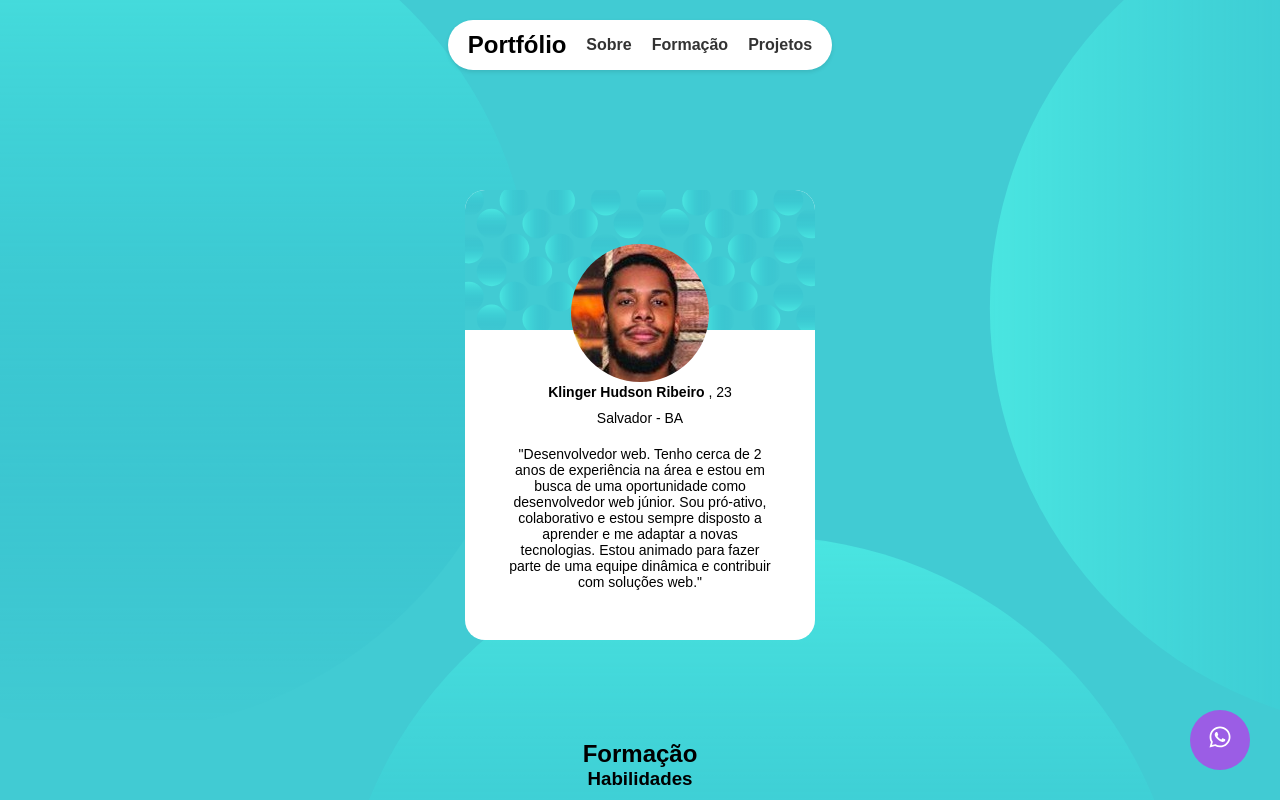
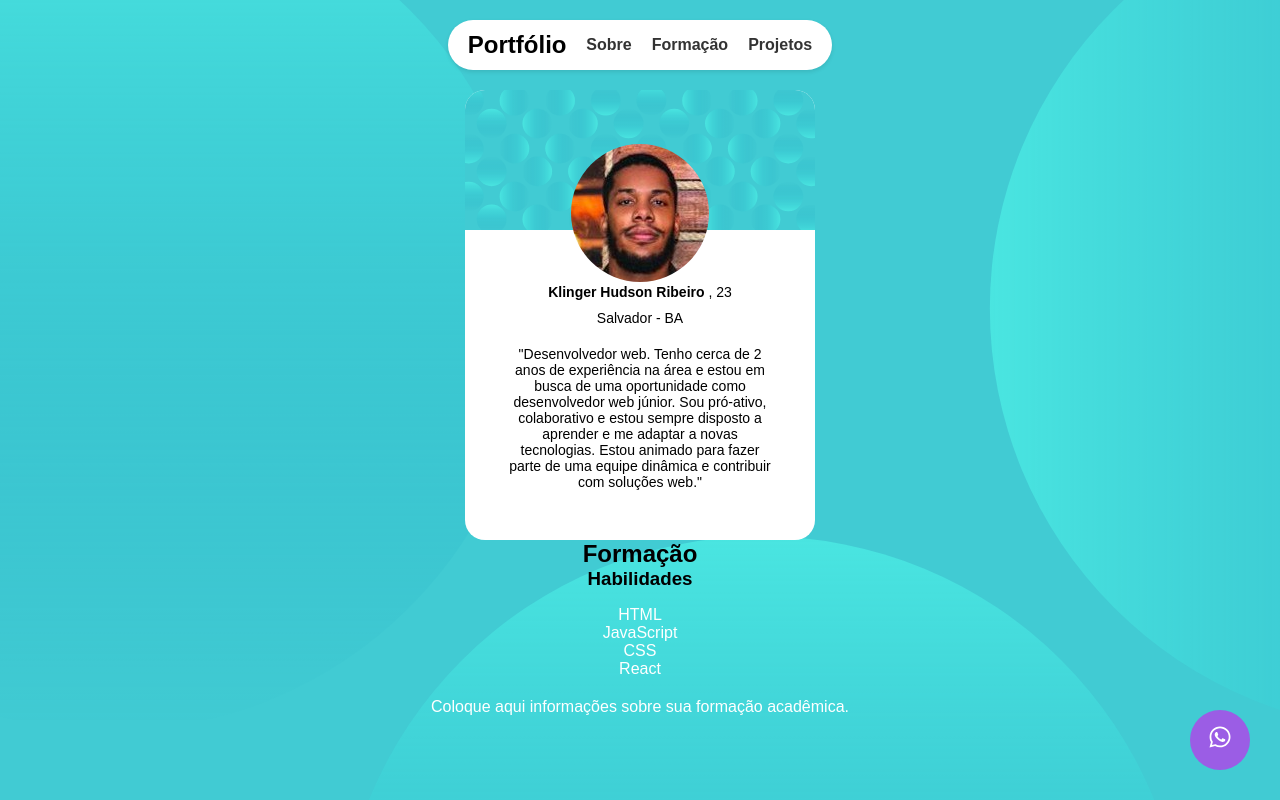
Before and after one commit to TheKlongers/portfolio, a React (Create React App) app: page / in a window 1280 px wide. Shown: the top 800 px of the page. Built offline with nearby package versions, Linux system fonts and the light colour scheme.

Commit message:
Atualização 1.8

```diff
--- a/src/App.js
+++ b/src/App.js
@@ -55,7 +55,7 @@ function App() {
 
       <div className='Capa'>
       <section id="sobre">
-        <div className="section-content">
+        <div className="">
           <div className='box'>
         <img src={capa} className='capa'/>
           <img src={foto} className='foto'/>
--- a/src/FloatingButton/index.js
+++ b/src/FloatingButton/index.js
@@ -22,13 +22,13 @@ const FloatingButton = () => {
         <FaWhatsapp />
       </div>
       <div className={`button-options ${isHovered ? 'visible' : ''}`}>
-        <a href="https://api.whatsapp.com/send?phone=SEU_NUMERO_DE_TELEFONE" target="_blank" rel="noopener noreferrer">
+        <a href="https://api.whatsapp.com/send?phone=+5571991416585" target="_blank" rel="noopener noreferrer">
           <FaWhatsapp />
         </a>
-        <a href="mailto:SEU_EMAIL">
+        <a href="mailto:klingerribeiro@outlook.com">
           <FaEnvelope />
         </a>
-        <a href="https://www.linkedin.com/in/SEU_PERFIL_LINKEDIN" target="_blank" rel="noopener noreferrer">
+        <a href="https://www.linkedin.com/in/klinger-hudson-b5374a141/" target="_blank" rel="noopener noreferrer">
           <FaLinkedin />
         </a>
       </div>
```
